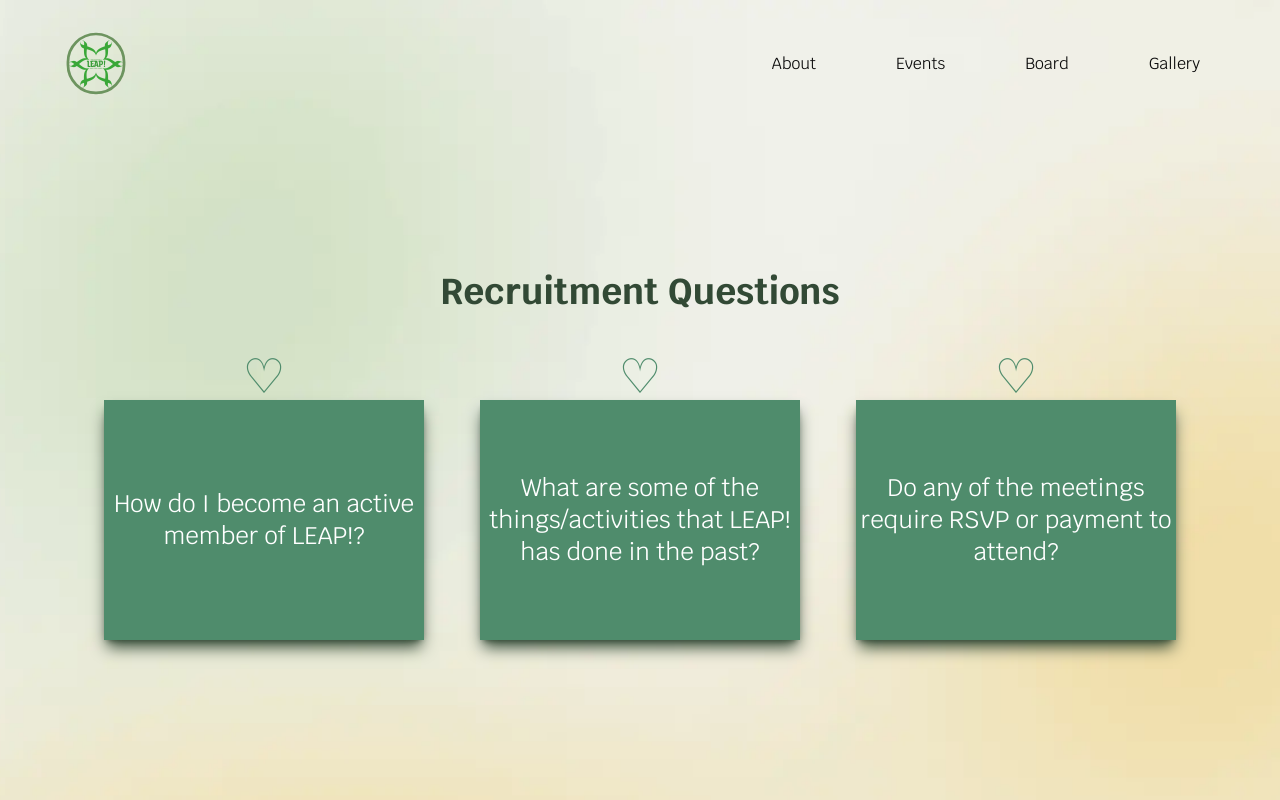
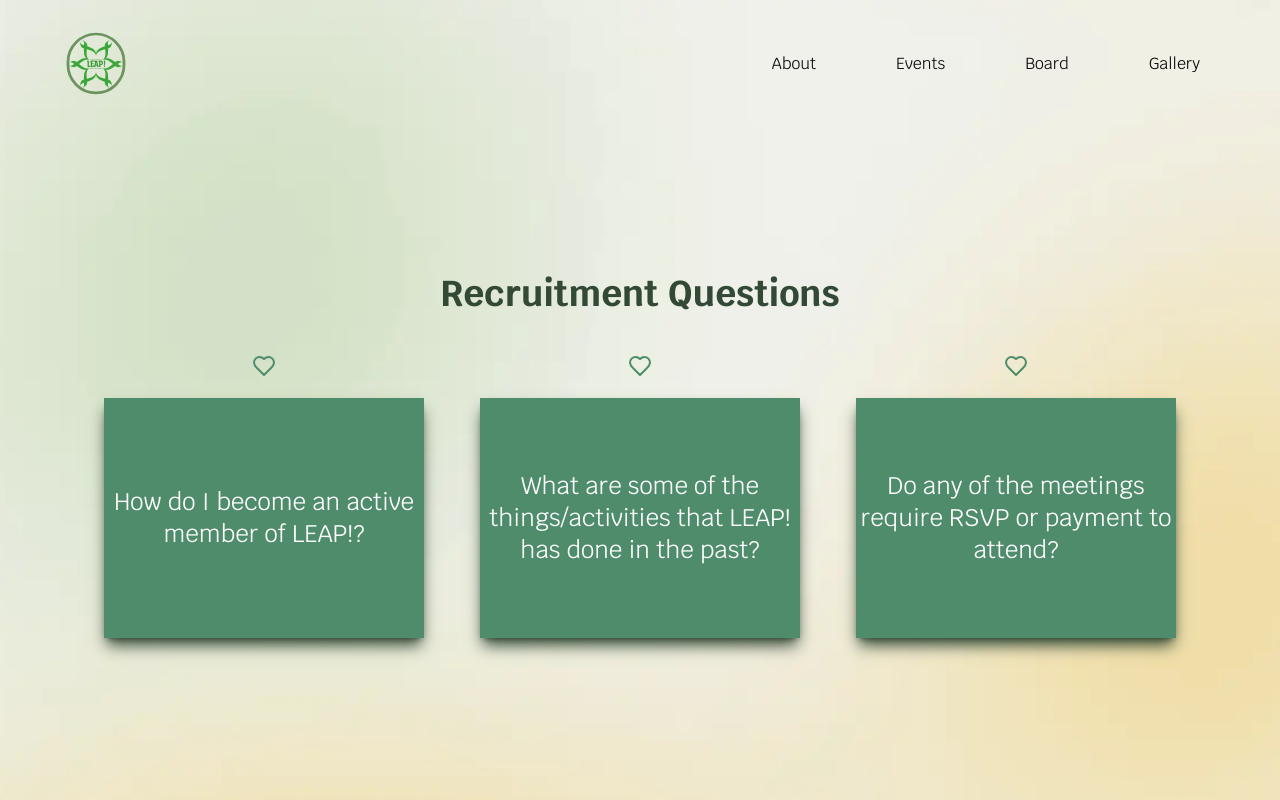
Before and after one commit to acm-ucr/leap-website, a Next.js app: page /about in a window 1280 px wide. Shown: the top 800 px of the page. Built offline with nearby package versions, Linux system fonts and the light colour scheme.

Commit message:
Made hearts consistent

```diff
--- a/src/components/about/FAQCard.tsx
+++ b/src/components/about/FAQCard.tsx
@@ -22,10 +22,10 @@ const FAQCard: React.FC<FAQCardProps> = ({ text, backText }) => {
     >
       {/* Icon */}
       <div
-        className="top text-4xl text-leap-mid-green md:text-5xl"
+        className="top pb-5 text-4xl text-leap-mid-green md:text-5xl"
         style={{ position: "relative", transformStyle: "preserve-3d" }}
       >
-        <div style={{ backfaceVisibility: "hidden" }}>♡</div>
+        <Heart style={{ backfaceVisibility: "hidden" }}></Heart>
         <Heart
           fill="#4F8C6C" //Leap light-green
           className="absolute inset-0 flex items-center justify-center"
```
